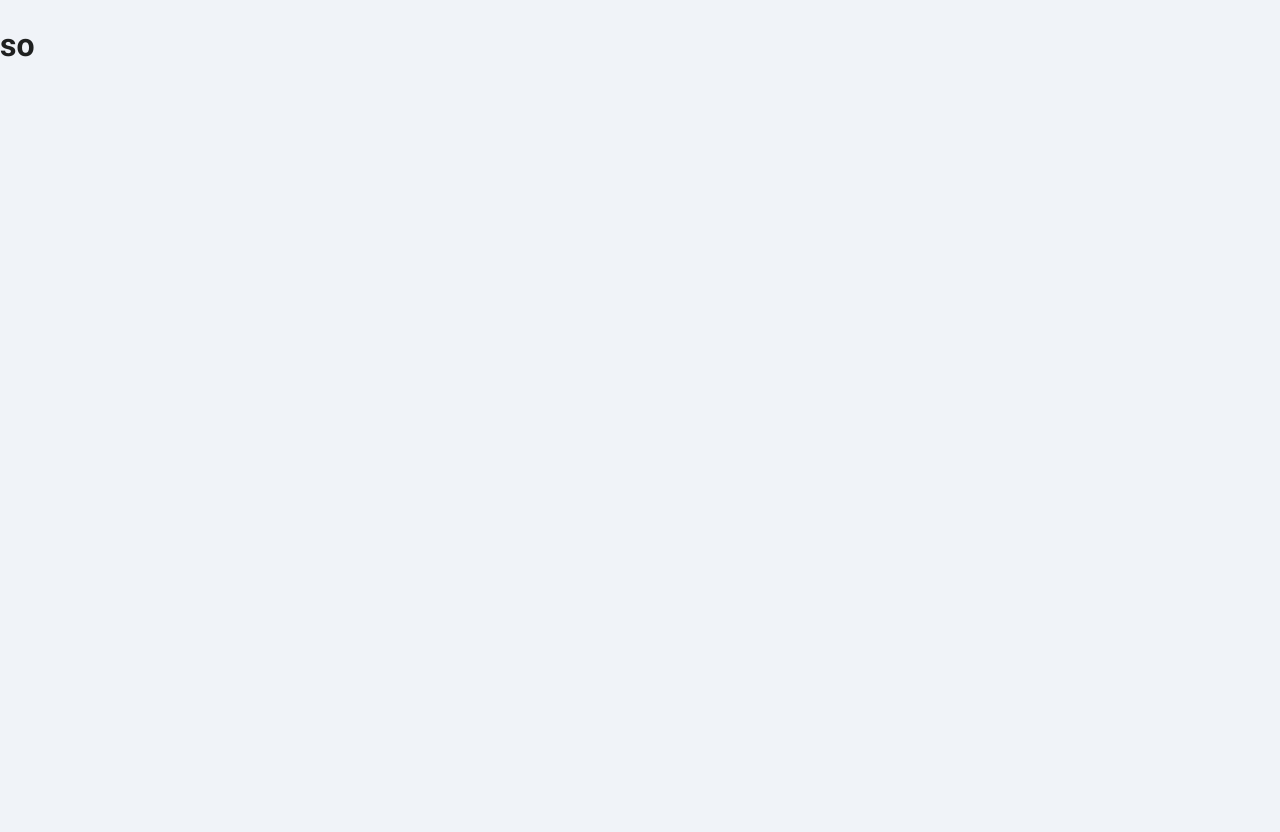
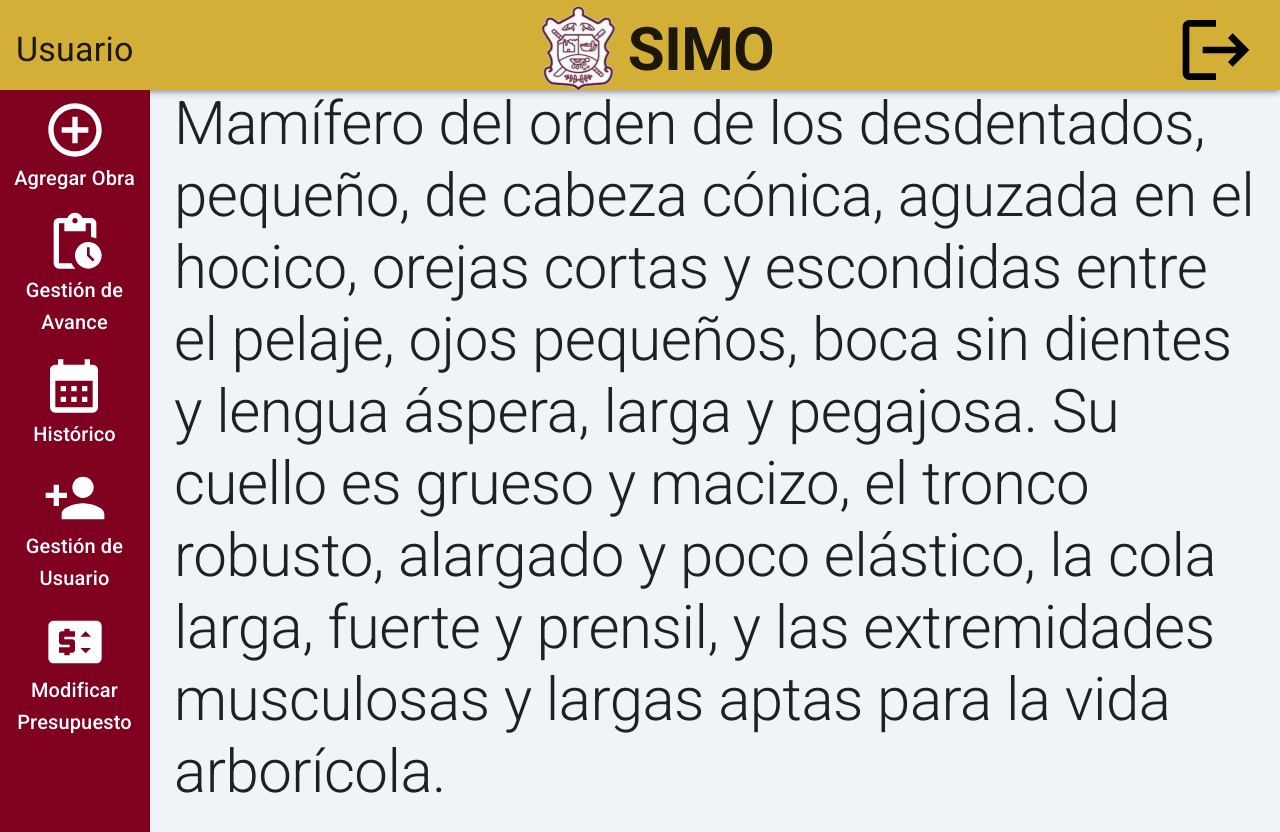
Before and after one commit to manuel88manu/simo-react-residencia, a React (Vite) app: page / in a window 1280 px wide. Before the commit the page ends 800 px from the top, so only its background shows below. Built offline with nearby package versions, Linux system fonts and the light colour scheme.

Commit message:
Layout Completados

```diff
--- /dev/null
+++ b/src/auth/layout/AuthLayout.jsx
@@ -0,0 +1,29 @@
+import { Grid, Typography } from '@mui/material'
+import React from 'react'
+import { NavbarLogin } from '../components'
+
+export const AuthLayout = ({children}) => {
+  return (
+    <Grid
+      container
+      spacing={0}
+      direction="column"
+      alignItems="center"
+    >
+      <NavbarLogin />
+      <Grid item sx={{
+        background: 'white',
+        width: '100%',
+        height: '70px',
+        display: 'flex',
+        justifyContent: 'center',
+        alignItems: 'center'
+      }}>
+        <Typography variant='h3' sx={{ fontWeight: 'bold' }}> Bienvenido a SIMO</Typography>
+      </Grid>
+
+        {children}
+
+      </Grid>
+  )
+}
--- a/src/auth/pages/LoginPage.jsx
+++ b/src/auth/pages/LoginPage.jsx
@@ -3,6 +3,8 @@ import { NavbarLogin } from '../components'
   import { Button, Container, Grid, TextField, Typography } from '@mui/material' // Cambiado a Grid
   import FondoImplan from '../../assets/imagenes/imagenLogin.png'
   import styled from '@emotion/styled'
+  import { AuthLayout } from '../layout/AuthLayout'
+import { useNavigate } from 'react-router-dom'
 
   export const LoginPage = () => {
     const Img = styled("img")({
@@ -12,25 +14,16 @@ export const LoginPage = () => {
       objectPosition: "center"
     });
 
+    const navigate=useNavigate()
+
+    const login=()=>{
+      navigate('/')
+
+    }
+
     return (
-    <Grid
-      container
-      spacing={0}
-      direction="column"
-      alignItems="center"
-    >
-      <NavbarLogin />
-      <Grid item sx={{
-        background: 'white',
-        width: '100%',
-        height: '70px',
-        display: 'flex',
-        justifyContent: 'center',
-        alignItems: 'center'
-      }}>
-        <Typography variant='h3' sx={{ fontWeight: 'bold' }}> Bienvenido a SIMO</Typography>
-      </Grid>
 
+        <AuthLayout>
           <Grid container
     spacing={2} // Espaciado entre items
     alignItems="flex-start" // Alineación vertical al inicio
@@ -92,7 +85,7 @@ export const LoginPage = () => {
           </Grid>
           <Grid container justifyContent="center" sx={{margin:5}}>
             <Grid item >
-          <Button variant='contained' sx={{backgroundColor:'secondary.main', color: '#FFFFFF'}} >
+            <Button  onClick={login} variant='contained' sx={{backgroundColor:'secondary.main', color: '#FFFFFF'}} >
             Ingresar
           </Button>
             </Grid>
@@ -102,7 +95,7 @@ export const LoginPage = () => {
     </Grid>
     </Grid>
 
+        </AuthLayout>
 
-    </Grid>
     )
   }
--- /dev/null
+++ b/src/simo/components/IconButtonWithLabel.jsx
@@ -0,0 +1,25 @@
+import React from 'react';
+import { IconButton, Box, Typography } from '@mui/material';
+
+const IconButtonWithLabel = ({ Icon, label }) => {
+    const iconSize = '4rem'; // Tamaño uniforme para todos los íconos
+    const iconColor = 'white'; // Color uniforme para todos los íconos y textos
+  return (
+    <IconButton>
+      <Box
+        sx={{
+          display: 'flex',
+          flexDirection: 'column',
+          alignItems: 'center',
+        }}
+      >
+        <Icon sx={{ fontSize: iconSize, color: iconColor }} />
+        <Typography variant="h6" sx={{ color: iconColor }}>
+          {label}
+        </Typography>
+      </Box>
+    </IconButton>
+  );
+};
+
+export default IconButtonWithLabel;
--- /dev/null
+++ b/src/simo/components/NavBarHome.jsx
@@ -0,0 +1,57 @@
+import { AppBar, Grid, IconButton, Typography } from '@mui/material'
+import React from 'react'
+import logoImplan from '../../assets/imagenes/logoImplan.png'
+import styled from '@emotion/styled'
+import LogoutIcon from '@mui/icons-material/Logout';
+export const NavBarHome = () => {
+    const Img=styled("img")({
+        width:100,
+        height:100,
+        objectFit:'cover',
+        objectPosition:"center"
+
+    })
+  return (
+    <>
+        <AppBar  position='fixed' sx={{ width: '100%', height: '90px' }}>
+         <Grid container
+             spacing={0}
+             direction="row"
+             alignItems="center"
+             justifyContent="space-between"
+         >
+
+        <Grid item>
+           <Typography variant='h4' sx={{ml:2}} >Usuario</Typography>
+        </Grid>
+
+    <Grid
+        item
+        sx={{
+            display: 'flex',
+            alignItems: 'center', // Alinea verticalmente
+            flexDirection: 'row'  // Organiza en una fila
+        }}
+        >
+        <Img src={logoImplan} alt='Logo de Implan' />
+        <Typography variant='h2' sx={{ fontWeight: 'bold' }}>SIMO</Typography>
+        </Grid>
+
+    <Grid item>
+        <IconButton
+            sx={{
+            color: 'black', // Cambia el color del ícono a negro
+            fontSize: '5rem', // Ajusta el tamaño del botón y el ícono
+            mr:2
+            }}
+        >
+            <LogoutIcon sx={{ fontSize: '5rem' }} /> {/* Ajusta el tamaño del ícono */}
+        </IconButton>
+        </Grid>
+
+
+         </Grid>
+        </AppBar>
+    </>
+  )
+}
--- /dev/null
+++ b/src/simo/components/SideBar.jsx
@@ -0,0 +1,65 @@
+import { Box, Drawer, Grid, IconButton, Typography } from '@mui/material'
+import React from 'react'
+import AddCircleOutlineIcon from '@mui/icons-material/AddCircleOutline';
+import PendingActionsIcon from '@mui/icons-material/PendingActions';
+import CalendarMonthIcon from '@mui/icons-material/CalendarMonth';
+import PersonAddIcon from '@mui/icons-material/PersonAdd';
+import PriceChangeIcon from '@mui/icons-material/PriceChange';
+import IconButtonWithLabel from './IconButtonWithLabel';
+export const SideBar = () => {
+
+  return (
+    <Box
+  component="nav"
+  sx={{
+    width: 150,
+    flexShrink:0,
+    bgcolor: 'secondary.main' // Color de fondo del Box, puedes cambiarlo al color deseado
+  }}
+>
+  <Drawer
+    variant="permanent"
+    open
+    sx={{
+      display: { xs: 'block' },
+      '& .MuiDrawer-paper': {
+        boxSizing: 'border-box',
+        width: 150,
+        top: '90px',
+      },
+    }}
+    PaperProps={{
+      sx: {
+        bgcolor: 'secondary.main', // Color de fondo del Drawer
+        color: '#ffffff' // Color del texto y contenido dentro del Drawer
+      }
+    }}
+  >
+    <Grid container justifyContent="center" direction="column">
+      <IconButtonWithLabel
+        Icon={AddCircleOutlineIcon}
+        label="Agregar Obra"
+      />
+      <IconButtonWithLabel
+        Icon={PendingActionsIcon}
+        label="Gestión de Avance"
+      />
+      <IconButtonWithLabel
+        Icon={CalendarMonthIcon}
+        label="Histórico"
+      />
+      <IconButtonWithLabel
+        Icon={PersonAddIcon}
+        label="Gestión de Usuario"
+      />
+      <IconButtonWithLabel
+        Icon={PriceChangeIcon}
+        label="Modificar Presupuesto"
+      />
+    </Grid>
+
+
+  </Drawer>
+</Box>
+  )
+}
--- /dev/null
+++ b/src/simo/layout/SimoLayout.jsx
@@ -0,0 +1,27 @@
+
+import React from 'react'
+import { NavBarHome } from '../components/NavBarHome'
+import { Box, Toolbar } from '@mui/material'
+import { SideBar } from '../components/SideBar'
+
+export const SimoLayout = ({children}) => {
+  return (
+
+    <Box sx={{display:'flex'}}>
+
+           <NavBarHome/>
+           <SideBar/>
+
+        <Box
+            component='main'
+            sx={{flexGrow:1, p:3}}
+        >
+            <Toolbar/>
+            {children}
+
+        </Box>
+    </Box>
+
+
+  )
+}
--- a/src/simo/pages/SimoPage.jsx
+++ b/src/simo/pages/SimoPage.jsx
@@ -1,8 +1,14 @@
 import { Typography } from '@mui/material'
 import React from 'react'
+import { SimoLayout } from '../layout/SimoLayout'
+
 
 export const SimoPage = () => {
   return (
-   <h1>so</h1>
+
+    <SimoLayout>
+      <Typography variant='h2'> Mamífero del orden de los desdentados, pequeño, de cabeza cónica, aguzada en el hocico, orejas cortas y escondidas entre el pelaje, ojos pequeños, boca sin dientes y lengua áspera, larga y pegajosa. Su cuello es grueso y macizo, el tronco robusto, alargado y poco elástico, la cola larga, fuerte y prensil, y las extremidades musculosas y largas aptas para la vida arborícola. </Typography>
+    </SimoLayout>
+
   )
 }
```
Lines whose indentation alone changed are shown as unchanged.
